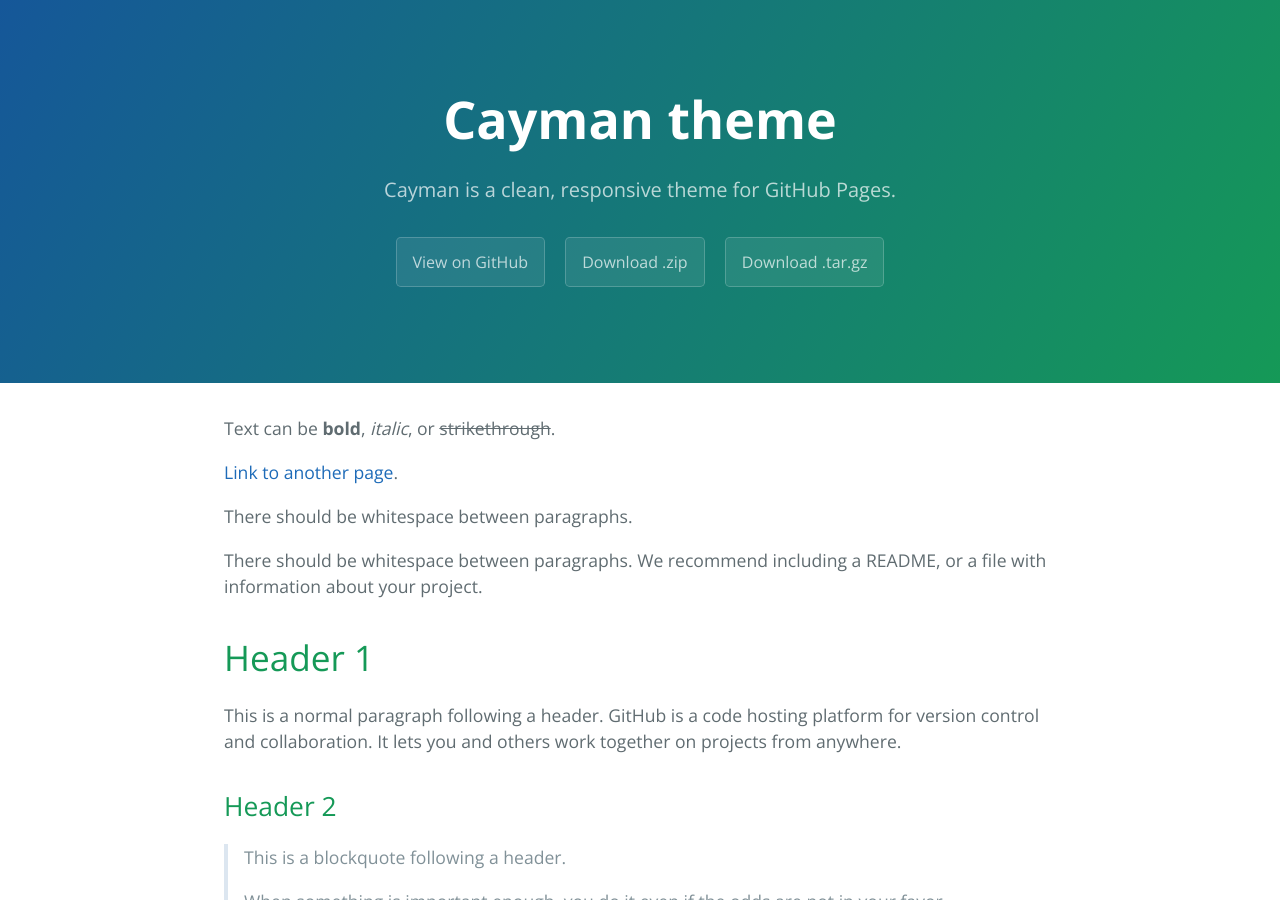
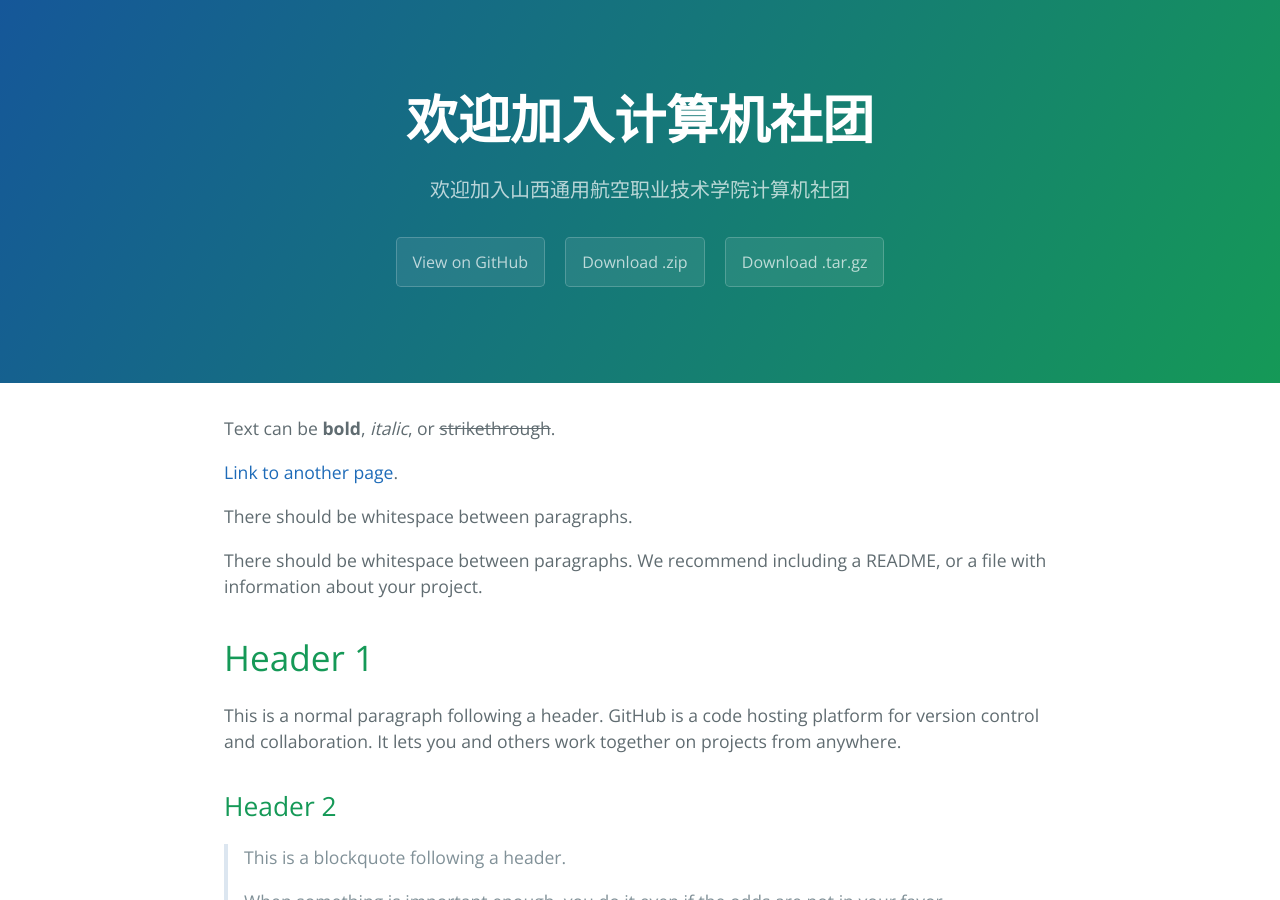
Before and after one commit to yanhong2020/shjsjst.github.io, a Jekyll site: the page built from index.md, in a window 1280 px wide and 900 px high. Built offline with Jekyll 4.4.1, drawn with Linux system fonts in a browser that asks for light colours.

Commit message:
Update _config.yml

```diff
--- a/_config.yml
+++ b/_config.yml
@@ -1,5 +1,5 @@
-title: Cayman theme
-description: Cayman is a clean, responsive theme for GitHub Pages.
+title: 欢迎加入计算机社团
+description: 欢迎加入山西通用航空职业技术学院计算机社团
 show_downloads: true
 google_analytics:
 theme: jekyll-theme-cayman
```
